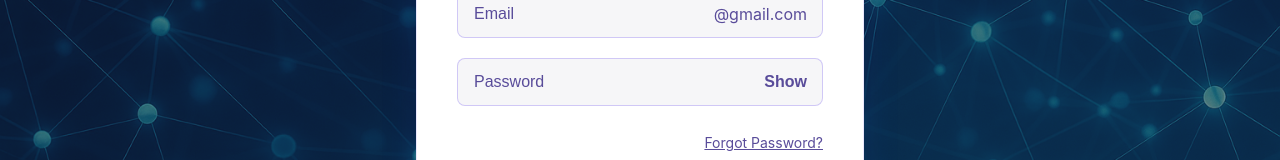
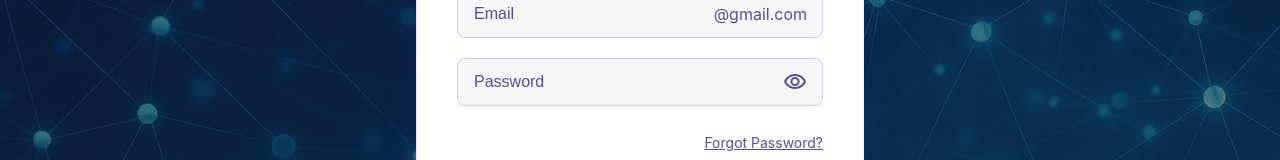
Before and after one commit to mehmetardagonel/novamind, a Vue app in the folder frontend/: page /login in a window 1280 px wide. Shown: the part 305-465 px from the top of the page. Built offline with nearby package versions, Linux system fonts and the light colour scheme; no server answers; a small style sheet from the web is missing.

Commit message:
configured paths from .env and added button styling for password visibility

```diff
--- a/frontend/index.html
+++ b/frontend/index.html
@@ -3,6 +3,10 @@
   <head>
     <meta charset="UTF-8">
     <link rel="icon" href="/favicon.ico">
+    <link
+  rel="stylesheet"
+  href="https://fonts.googleapis.com/css2?family=Material+Symbols+Outlined:opsz,wght,FILL,GRAD@20..48,100..700,0..1,-50..200"
+/>
     <meta name="viewport" content="width=device-width, initial-scale=1.0">
         <link
   rel="stylesheet"
--- a/frontend/src/components/LoginScreen.vue
+++ b/frontend/src/components/LoginScreen.vue
@@ -58,8 +58,8 @@
                   type="button"
                   @click.prevent="togglePasswordVisibility"
                 >
-                  <span class="material-symbols-outlined">
-                    {{ passwordVisible ? 'Hide' : 'Show' }}
+                  <span class="material-symbols-outlined icon-adjust">
+                    {{ passwordVisible ? 'visibility_off' : 'visibility' }}
                   </span>
                 </button>
               </div>
@@ -377,7 +377,6 @@ input[placeholder='Password'] {
   pointer-events: none;
 }
 
-/* Password Toggle - MATCHING SIGNUP.VUE */
 .password-toggle {
   position: absolute;
   right: 1rem; /* 16px, from right-4 */
@@ -392,11 +391,15 @@ input[placeholder='Password'] {
   transition: color 0.2s;
   height: 100%; /* Ensures vertical centering */
 }
-.password-toggle .material-symbols-outlined {
-  /* Smaller and bolder font, matching Signup */
-  font-size: 1rem;
-  font-weight: bold;
+
+/* New: Styling for the icon element itself */
+.password-toggle .icon-adjust {
+  /* Set a standard, clear icon size (e.g., 24px) */
+  font-size: 1.5rem;
+  /* Ensure standard font weight for icon ligatures */
+  font-weight: normal;
 }
+
 
 .password-toggle:hover {
   color: var(--primary-color);
--- a/frontend/src/components/SignUpScreen.vue
+++ b/frontend/src/components/SignUpScreen.vue
@@ -58,8 +58,8 @@
                   type="button"
                   @click.prevent="togglePasswordVisibility"
                 >
-                  <span class="material-symbols-outlined">
-                    {{ passwordVisible ? 'Hide' : 'Show' }}
+                  <span class="material-symbols-outlined icon-adjust">
+                    {{ passwordVisible ? 'visibility_off' : 'visibility' }}
                   </span>
                 </button>
               </div>
@@ -84,8 +84,8 @@
                   type="button"
                   @click.prevent="toggleConfirmPasswordVisibility"
                 >
-                  <span class="material-symbols-outlined">
-                    {{ confirmPasswordVisible ? 'Hide' : 'Show' }}
+                  <span class="material-symbols-outlined icon-adjust">
+                    {{ confirmPasswordVisible ? 'visibility_off' : 'visibility' }}
                   </span>
                 </button>
               </div>
@@ -461,13 +461,17 @@ input[placeholder='Confirm Password'] {
   align-items: center;
   justify-content: center;
   transition: color 0.2s;
-  height: 100%;
+  height: 100%; /* Ensures vertical centering */
 }
-.password-toggle .material-symbols-outlined {
-  /* Match original corporate design look */
-  font-size: 1rem;
-  font-weight: bold;
+
+/* New: Styling for the icon element itself */
+.password-toggle .icon-adjust {
+  /* Set a standard, clear icon size (e.g., 24px) */
+  font-size: 1.5rem;
+  /* Ensure standard font weight for icon ligatures */
+  font-weight: normal;
 }
+
 
 .password-toggle:hover {
   color: var(--primary-color);
--- a/frontend/src/database/supabaseClient.js
+++ b/frontend/src/database/supabaseClient.js
@@ -1,6 +1,6 @@
 import { createClient } from '@supabase/supabase-js'
 
-const supabaseUrl = 'https://usyutlojgjjkyjrlwfxb.supabase.co'
-const supabaseAnonKey = 'eyJhbGciOiJIUzI1NiIsInR5cCI6IkpXVCJ9.eyJpc3MiOiJzdXBhYmFzZSIsInJlZiI6InVzeXV0bG9qZ2pqa3lqcmx3ZnhiIiwicm9sZSI6ImFub24iLCJpYXQiOjE3NjE5MDY0OTMsImV4cCI6MjA3NzQ4MjQ5M30.7qE31wYQazzFXi4HTJfhm_yTLuHa3FT66EYjGqs0YlA'
+const supabaseUrl = import.meta.env.VITE_SUPABASE_URL
+const supabaseAnonKey = import.meta.env.VITE_SUPABASE_ANON_KEY
 
 export const supabase = createClient(supabaseUrl, supabaseAnonKey)
```
Also changed, not shown: frontend/src/App.vue (+0 -10 lines), 2 other files (tests, documents, lock files or other folders).
